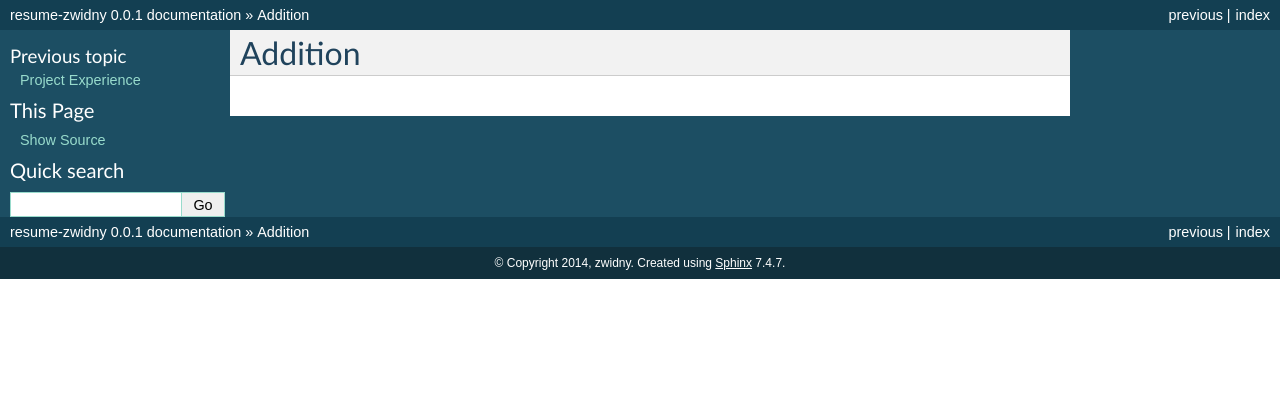
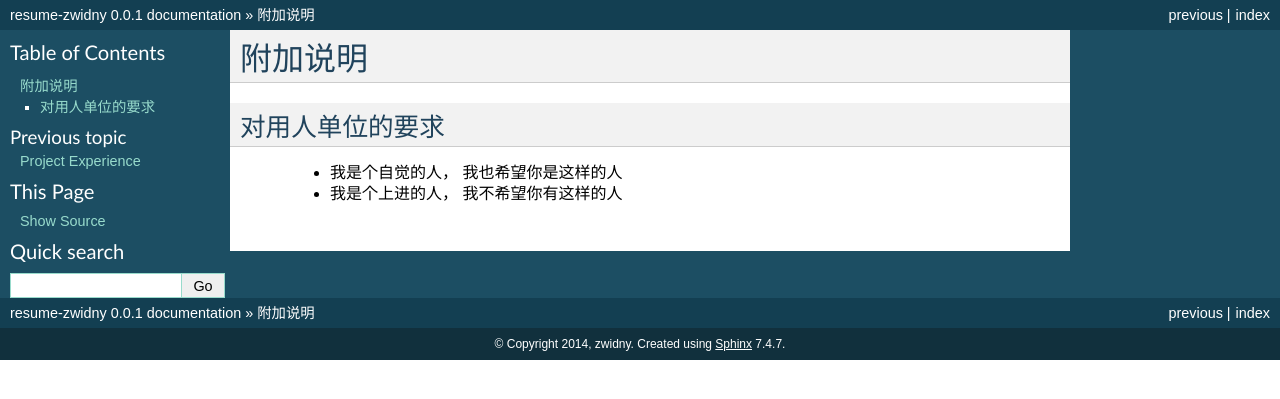
Before and after one commit to zwidny/zwidny, a Sphinx documentation site: the page built from source/docs/addition.rst, in a window 1280 px wide. Shown: the top 399 px of the page. Built offline with Sphinx 7.4.7, drawn with Linux system fonts in a browser that asks for light colours; formulas are drawn with MathJax 3.

Commit message:
Update the personal_info.rst and addition.rst

```diff
--- a/source/docs/addition.rst
+++ b/source/docs/addition.rst
@@ -1,2 +1,9 @@
-Addition
+附加说明
 ====================
+
+对用人单位的要求
+--------------------
+
+ + 我是个自觉的人， 我也希望你是这样的人
+
+ + 我是个上进的人， 我不希望你有这样的人
--- a/source/docs/personal_info.rst
+++ b/source/docs/personal_info.rst
@@ -20,6 +20,8 @@
 
  - 稳中求变
 
+ - 有始有终， 有体系
+
 
 价值观
 --------------------
```
Also changed, not shown: other parts of source/docs/personal_info.rst (+1 -1 lines), 8 other files.
